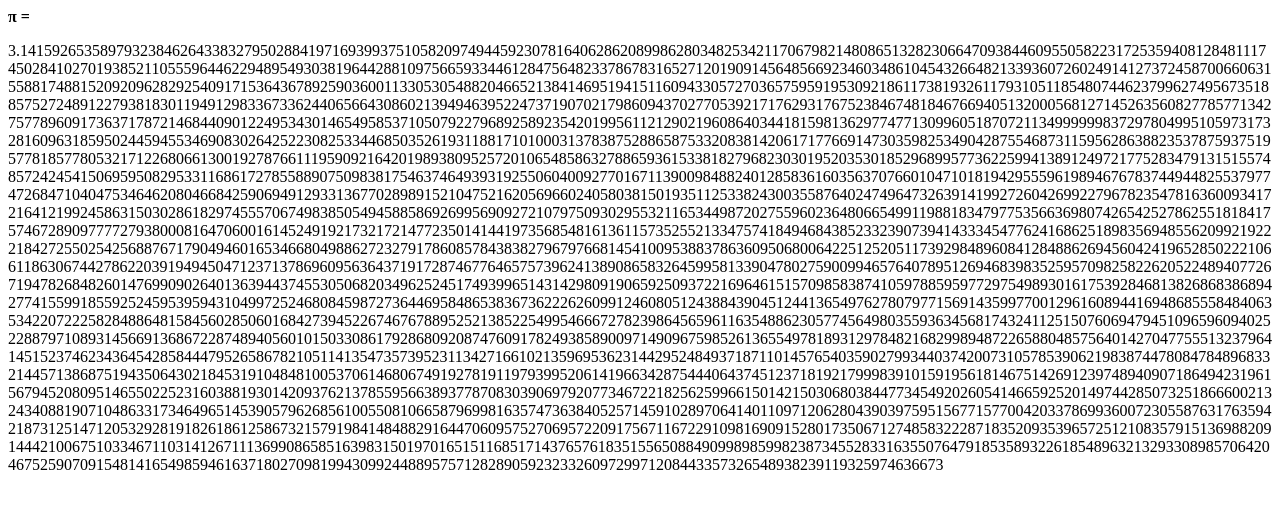
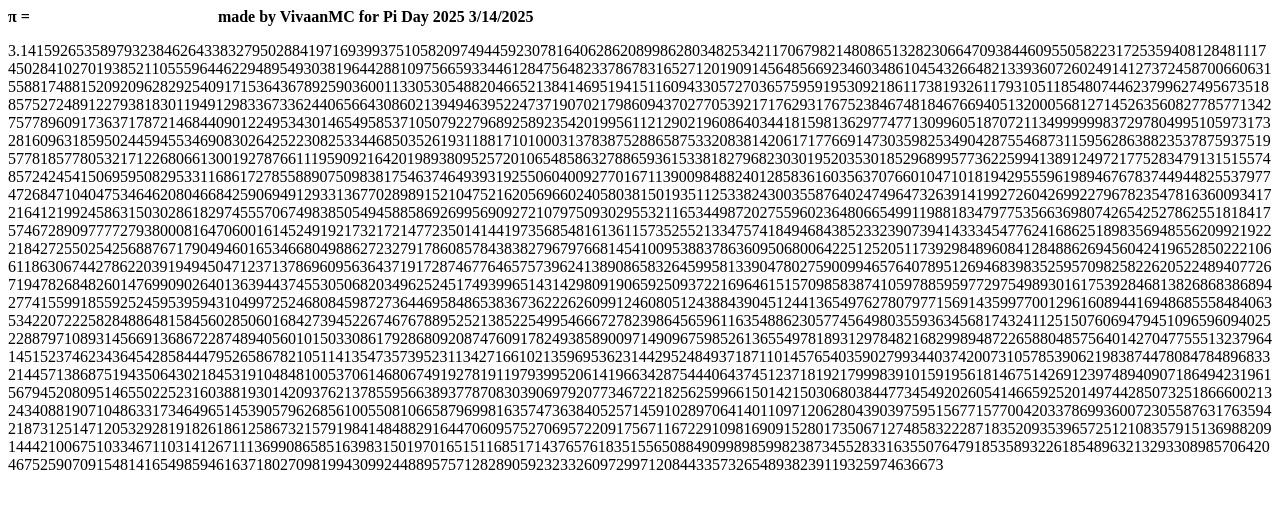
Before and after one commit to Vivaan-d/pi-generator, a plain HTML site: page index.html in a window 1280 px wide. Drawn offline with Linux system fonts and the light colour scheme.

Commit message:
Update index.html

```diff
--- a/index.html
+++ b/index.html
@@ -6,7 +6,7 @@
     <title>π generator</title>
 </head>
 <body style="word-wrap: break-word;">
-    <b>π =</b>
+    <b>π = &nbsp;&nbsp;&nbsp;&nbsp;&nbsp;&nbsp;&nbsp;&nbsp;&nbsp;&nbsp;&nbsp;&nbsp;&nbsp;&nbsp;&nbsp;&nbsp;&nbsp;&nbsp;&nbsp;&nbsp;&nbsp;&nbsp;&nbsp;&nbsp;&nbsp;&nbsp;&nbsp;&nbsp;&nbsp;&nbsp;&nbsp;&nbsp;&nbsp;&nbsp;&nbsp;&nbsp;&nbsp;&nbsp;&nbsp;&nbsp;&nbsp;&nbsp;&nbsp;&nbsp;&nbsp;&nbsp;made by VivaanMC for Pi Day 2025 3/14/2025</b>
     <p></p>
     <script>function* piGenerator() {
         let q = 1n, r = 0n, t = 1n, k = 1n, n = 3n, l = 3n;
```
